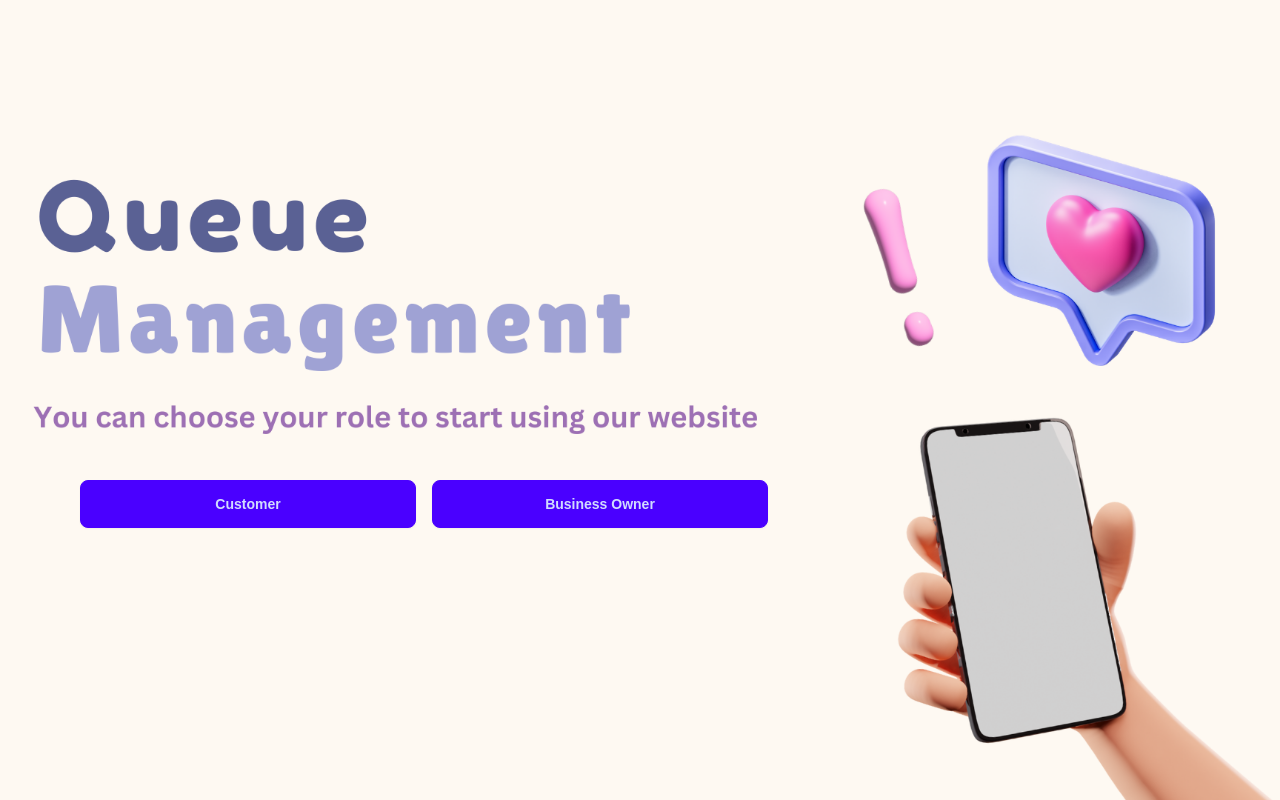
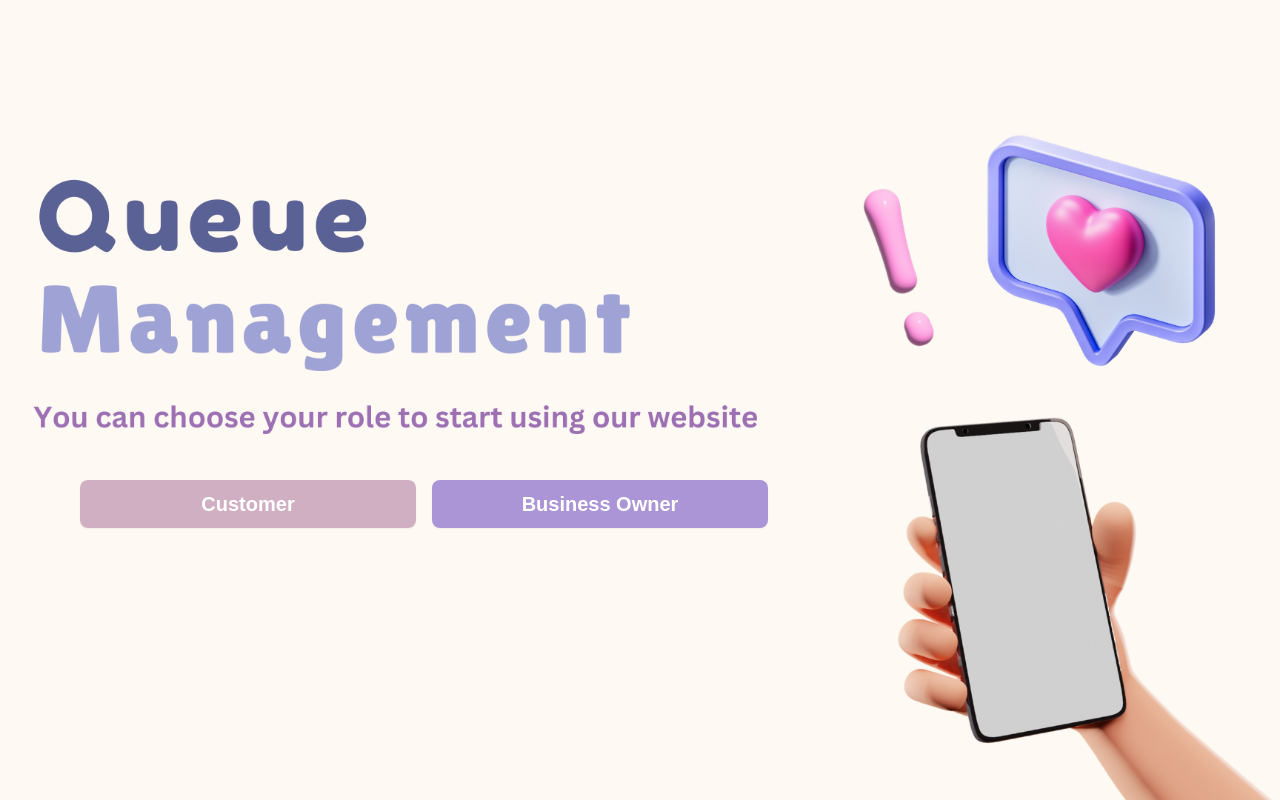
Before and after one commit to ParimaSA/Queue_Management, a Next.js app in the folder frontend/: page / in a window 1280 px wide. Built offline with nearby package versions, Linux system fonts and the light colour scheme.

Commit message:
Change color and style of Home page

```diff
--- a/frontend/app/page.tsx
+++ b/frontend/app/page.tsx
@@ -15,10 +15,10 @@ const Home = () => {
           <div className='row-start-6'>
             <div className='grid grid-cols-2 gap-4'>
               <Link href="/customer">
-                <button className='btn btn-primary w-full'>Customer</button>
+                <button className='btn btn-primary w-full text-xl text-white bg-lightPink border-none hover:bg-pink-900'>Customer</button>
               </Link>
               <Link href="/business/login">
-                <button className='btn btn-primary w-full'>Business Owner</button>
+                <button className='btn btn-primary w-full text-xl text-white bg-lightPurple3 border-none hover:bg-purple-900'>Business Owner</button>
               </Link>
             </div>
           </div>
```
